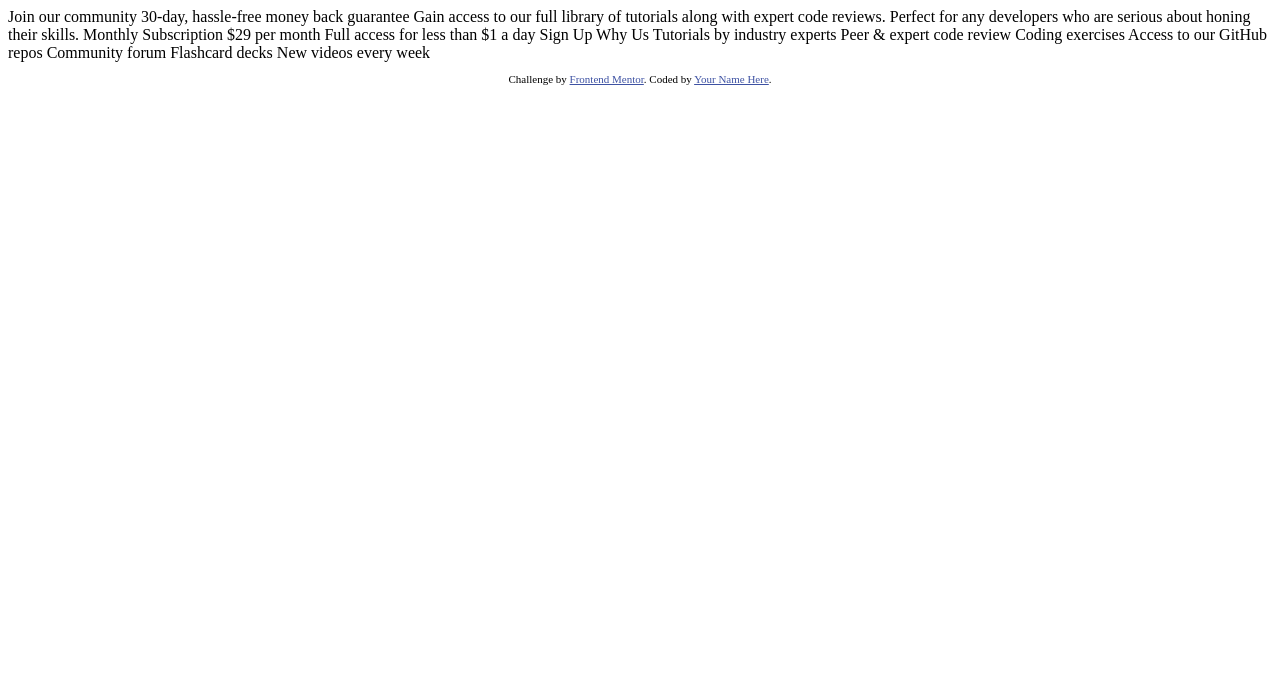
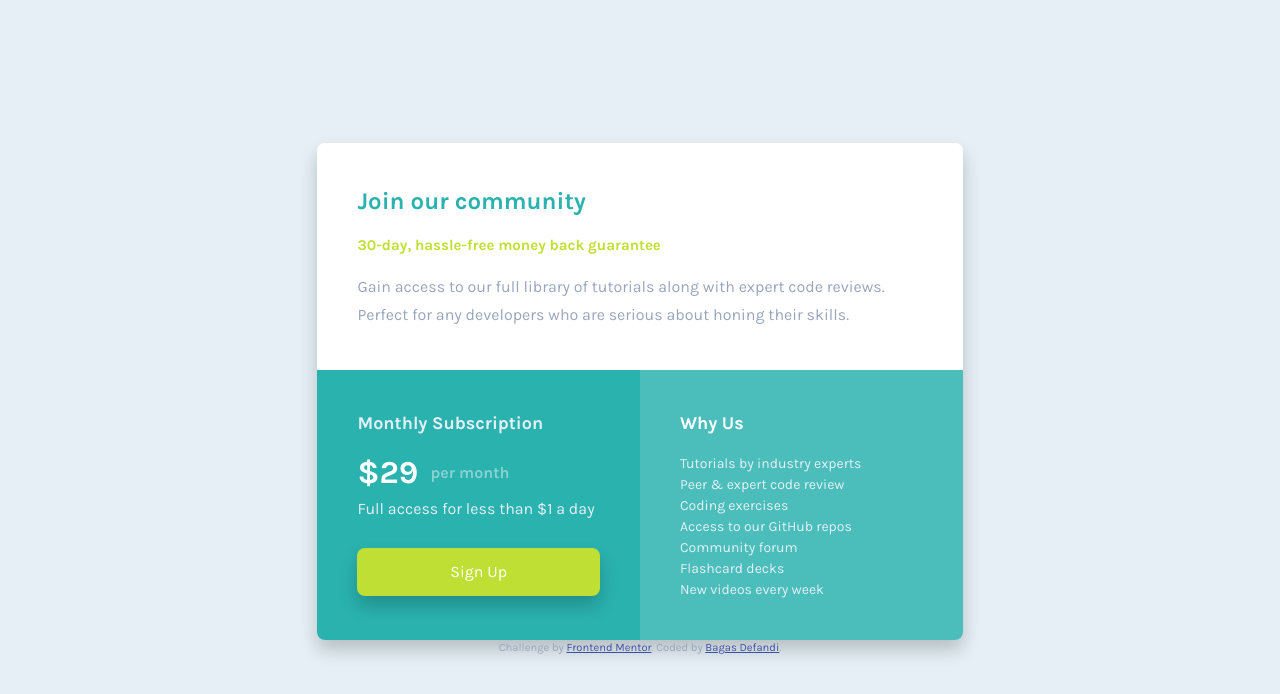
Before and after one commit to bagas-defandi/Frontend-Mentor, a plain HTML site: page single-price-grid-component/index.html in a window 1280 px wide. Drawn offline with Linux system fonts and the light colour scheme.

Commit message:
Finish single price grid component

```diff
--- a/single-price-grid-component/index.html
+++ b/single-price-grid-component/index.html
@@ -3,47 +3,49 @@
 <head>
   <meta charset="UTF-8">
   <meta name="viewport" content="width=device-width, initial-scale=1.0"> <!-- displays site properly based on user's device -->
-
   <link rel="icon" type="image/png" sizes="32x32" href="./images/favicon-32x32.png">
-
   <title>Frontend Mentor | Single Price Grid Component</title>
-
+  <link rel="stylesheet" href="style.css">
   <!-- Feel free to remove these styles or customise in your own stylesheet 👍 -->
   <style>
-    .attribution { font-size: 11px; text-align: center; }
+    .attribution { font-size: 0.7rem; text-align: center; }
     .attribution a { color: hsl(228, 45%, 44%); }
   </style>
 </head>
 <body>
-  Join our community
 
-  30-day, hassle-free money back guarantee
+  <main class="container">
+    <section class="join flow">
+      <h1>Join our community</h1>
+      <h2>30-day, hassle-free money back guarantee</h2>
+      <p>Gain access to our full library of tutorials along with expert code reviews.
+        Perfect for any developers who are serious about honing their skills.</p>
+    </section>
 
-  Gain access to our full library of tutorials along with expert code reviews.
-  Perfect for any developers who are serious about honing their skills.
+    <section class="subscription flow">
+      <h2>Monthly Subscription</h2>
+      <h3><span class="text-big">&dollar;29</span>&nbsp;&nbsp; per month</h3>
+      <p>Full access for less than &dollar;1 a day</p>
+      <a href="#" class="btn">Sign Up</a>
+    </section>
 
-  Monthly Subscription
-
-  &dollar;29 per month
-
-  Full access for less than &dollar;1 a day
-
-  Sign Up
-
-  Why Us
-
-  Tutorials by industry experts
-  Peer &amp; expert code review
-  Coding exercises
-  Access to our GitHub repos
-  Community forum
-  Flashcard decks
-  New videos every week
-
+    <section class="reason flow">
+        <h2>Why Us</h2>
+        <ul role="list">
+          <li>Tutorials by industry experts</li>
+          <li>Peer &amp; expert code review</li>
+          <li>Coding exercises</li>
+          <li>Access to our GitHub repos</li>
+          <li>Community forum</li>
+          <li>Flashcard decks</li>
+          <li>New videos every week</li>
+        </ul>
+    </section>
+  </main>
   <footer>
     <p class="attribution">
       Challenge by <a href="https://www.frontendmentor.io?ref=challenge" target="_blank">Frontend Mentor</a>.
-      Coded by <a href="#">Your Name Here</a>.
+      Coded by <a href="https://github.com/bagas-defandi/Frontend-Mentor/tree/master/single-price-grid-component">Bagas Defandi</a>.
     </p>
   </footer>
 </body>
--- /dev/null
+++ b/single-price-grid-component/style.css
@@ -0,0 +1,254 @@
+@import url('https://fonts.googleapis.com/css2?family=Karla:wght@400;700&display=swap');
+
+:root {
+    --clr-cyan: hsl(179, 62%, 43%);
+    --clr-bright-yellow: hsl(71, 73%, 54%);
+    --clr-light-gray: hsl(204, 43%, 93%);
+    --clr-grayish-blue: hsl(218, 22%, 67%);
+    --clr-white: hsl(0, 0%, 100%);
+
+    --fz-400: 0.875rem;
+    --fz-500: 0.9375rem;
+    --fz-600: 1rem;
+    --fz-700: 1.125rem;
+    --fz-800: 1.25rem;
+    --fz-900: 2rem;
+
+    --fw-400: 400;
+    --fw-700: 700;
+
+    --ff-body: 'Karla', sans-serif;
+}
+
+/* https://piccalil.li/blog/a-modern-css-reset/ */
+
+/* Box sizing rules */
+*,
+*::before,
+*::after {
+  box-sizing: border-box;
+}
+
+/* Remove default margin */
+* {
+    margin: 0;
+    padding: 0;
+    font: inherit;
+}
+
+/* Remove list styles on ul, ol elements with a list role, which suggests default styling will be removed */
+ul[role='list'],
+ol[role='list'] {
+  list-style: none;
+}
+
+/* Set core root defaults */
+html:focus-within {
+  scroll-behavior: smooth;
+}
+
+/* Set core body defaults */
+body {
+  min-height: 100vh;
+  text-rendering: optimizeSpeed;
+  line-height: 1.5;
+}
+
+/* A elements that don't have a class get default styles */
+a:not([class]) {
+  text-decoration-skip-ink: auto;
+}
+
+/* Make images easier to work with */
+img,
+picture,
+svg {
+  max-width: 100%;
+  display: block;
+  height: auto;
+}
+
+/* Remove all animations, transitions and smooth scroll for people that prefer not to see them */
+@media (prefers-reduced-motion: reduce) {
+  html:focus-within {
+   scroll-behavior: auto;
+  }
+
+  *,
+  *::before,
+  *::after {
+    animation-duration: 0.01ms !important;
+    animation-iteration-count: 1 !important;
+    transition-duration: 0.01ms !important;
+    scroll-behavior: auto !important;
+  }
+}
+
+/* typography */
+body {
+    font-family: var(--ff-body);
+    font-size: var(--fz-400);
+    font-weight: var(--fw-400);
+    color: var(--clr-grayish-blue);
+    background-color: var(--clr-light-gray);
+
+    display: grid;
+    place-content: center;
+    padding: 3rem 0;
+}
+
+h1,h2,h3 {
+    font-weight: var(--fw-700);
+}
+
+.text-big {
+  font-size: var(--fz-900);
+  color: var(--clr-white);
+}
+
+
+/* https://piccalil.li/quick-tip/flow-utility/ */
+/* this will select direct child, if the child have a sibling in front of him*/
+/*
+  <div class="parent flow">
+    <div class="child"></div>
+    <div class="child"></div> ✔
+    <div class="child"></div> ✔
+    <div class="child"></div> ✔
+  </div>
+*/
+.flow > * + * {
+  margin-top: var(--space, 1em);
+}
+
+/* Component */
+
+section {
+    padding: 1.75em;
+}
+
+.container {
+  max-width: 759px;
+  margin: 0 auto;
+  width: 85%;
+  box-shadow: 0px 10px 18px 0px rgba(0, 0, 0, 0.2);
+  border-radius: 0.5rem;
+
+  display: grid;
+  grid-auto-columns: 1fr;
+  grid-template-areas:
+                      'join'
+                      'subscription'
+                      'reason';
+}
+
+.join {
+  background-color: var(--clr-white);
+  border-radius: 0.5rem 0.5rem 0 0;
+  grid-area: join;
+}
+
+.join h1{
+    font-size: var(--fz-800);
+    color: var(--clr-cyan);
+}
+
+.join h2 {
+    font-size: var(--fz-500);
+    color: var(--clr-bright-yellow);
+}
+
+.join p {
+  line-height: 1.8;
+}
+
+.subscription {
+  background-color: var(--clr-cyan);
+  color: var(--clr-light-gray);
+  grid-area: subscription;
+}
+
+.subscription h2 {
+    font-size: var(--fz-700)
+}
+
+.subscription h3 {
+  --space: 0.75em;
+  display: flex;
+  align-items: center;
+  color: hsla(204, 43%, 93%, 0.5);
+}
+
+.subscription p {
+  --space: 0em;
+  font-size: var(--fz-500);
+}
+
+.reason {
+  background-color: hsl(179, 47%, 52%);
+  color: var(--clr-light-gray);
+  border-radius: 0 0 0.5rem 0.5rem;
+  grid-area: reason;
+}
+
+.reason h2 {
+    font-size: var(--fz-700);
+    color: white;
+}
+
+.btn {
+  --space: 1.65em;
+  display: block;
+  text-decoration: none;
+  background-color: var(--clr-bright-yellow);
+  color: white;
+  text-align: center;
+  padding: 0.75em;
+  border-radius: .5rem;
+  font-size: var(--fz-600);
+  box-shadow: 0px 10px 18px 0px rgba(0, 0, 0, 0.2);
+}
+
+.btn:hover,
+.btn:focus  {
+  opacity: 0.8;
+}
+
+@media screen and (min-width: 536px) {
+  .container {
+    grid-template-areas:
+                        'join join'
+                        'subscription reason';
+  }
+  .subscription {
+    border-radius: 0 0 0 0.5rem;
+  }
+
+  .reason {
+    border-radius: 0 0 0.5rem 0;
+  }
+}
+
+@media screen and (min-width: 700px) {
+  :root {
+    --fz-400: 1rem;
+    --fz-500: 1.125rem;
+    --fz-800: 1.5rem;
+  }
+
+section {
+    padding: 2.5rem;
+  }
+
+  .join h2 {
+    font-size: 0.9375rem;
+  }
+
+  .subscription p {
+    font-size: 1rem;
+  }
+
+  .reason li {
+    font-size: 0.875rem;
+  }
+}
```
